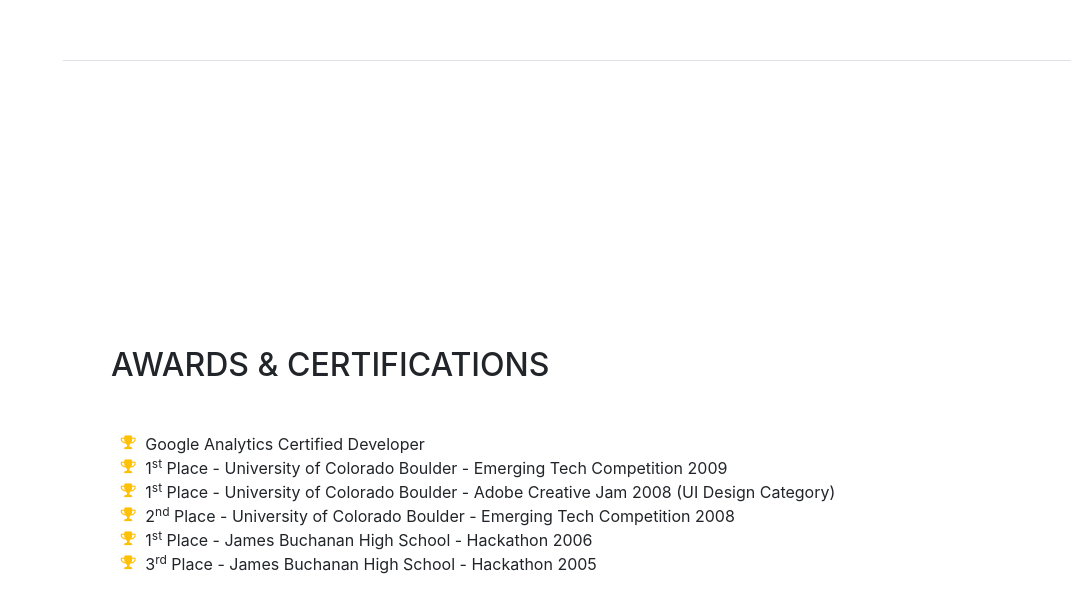
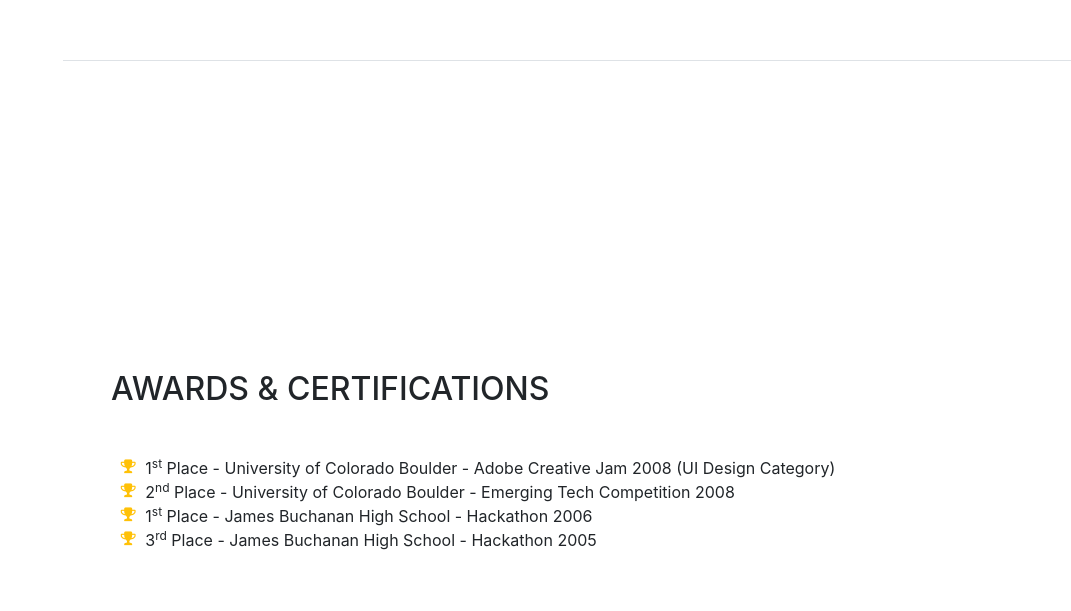
Before and after one commit to jayadeepshitole/jayadeepshitole.github.io, a website with bundled scripts: page index.html in a window 1280 px wide. Shown: the part 4316-4927 px from the top of the page, without its empty margins (209-1280 px from the left). Built offline with nearby package versions, Linux system fonts and the light colour scheme; a web font is replaced by a local one.

Commit message:
Update index.html

```diff
--- a/index.html
+++ b/index.html
@@ -236,13 +236,6 @@
           <ul class="fa-ul mb-0">
             <li>
               <i class="fa-li fa fa-trophy text-warning"></i>
-              Google Analytics Certified Developer</li>
-            <li>
-              <i class="fa-li fa fa-trophy text-warning"></i>
-              1<sup>st</sup>
-              Place - University of Colorado Boulder - Emerging Tech Competition 2009</li>
-            <li>
-              <i class="fa-li fa fa-trophy text-warning"></i>
               1<sup>st</sup>
               Place - University of Colorado Boulder - Adobe Creative Jam 2008 (UI Design Category)</li>
             <li>
```
